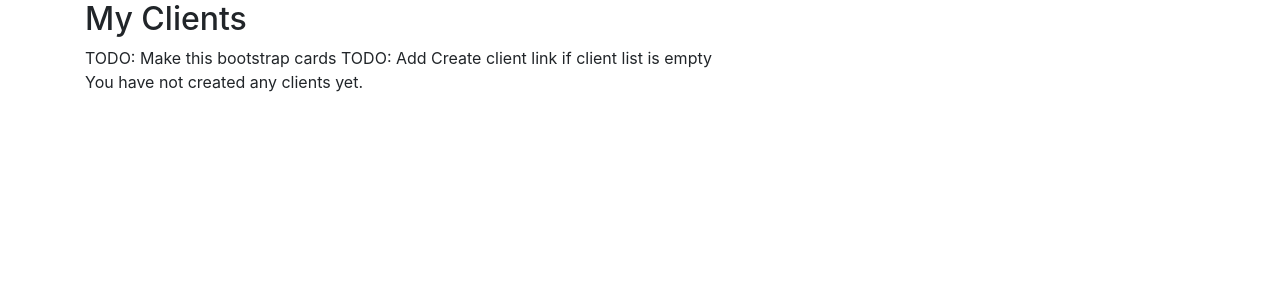
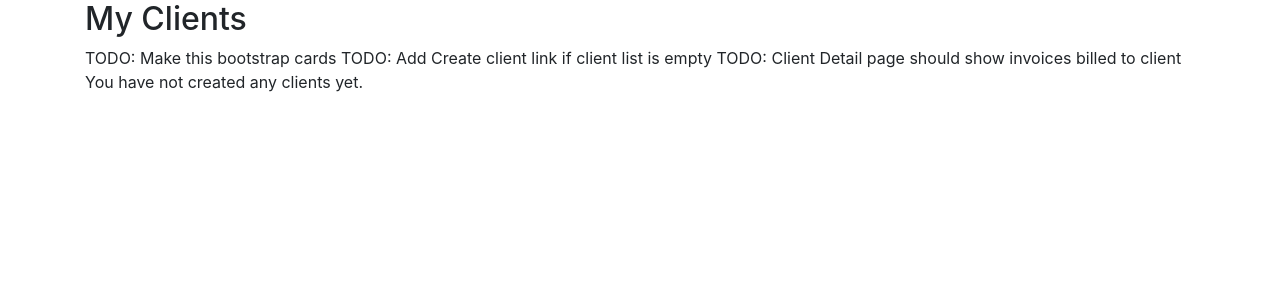
Before and after one commit to kaysiz/invoicing-app, a Django app: page /clients/ in a window 1280 px wide. Shown: the part 56-356 px from the top of the page. Run offline with Django 3.2, Linux system fonts and the light colour scheme; the visitor is signed in with stand-in values (Sample User, id 1); data that the repository does not hold is empty; some libraries are stand-ins or nearby versions.

```diff
--- a/templates/clients.html
+++ b/templates/clients.html
@@ -4,6 +4,7 @@
     <h2>My Clients</h2>
             TODO: Make this bootstrap cards
             TODO: Add Create client link if client list is empty
+            TODO: Client Detail page should show invoices billed to client
 
 
 
--- a/templates/dashboard.html
+++ b/templates/dashboard.html
@@ -14,6 +14,7 @@
             <h3> Recent Invoices</h3>
             TODO: Make this bootstrap cards
             <h3 class="text-center"> All Invoices </h3>
+
 
 
             <div class="invoices-list">
```
Also changed, not shown: templates/base.html (+3 -5 lines).
